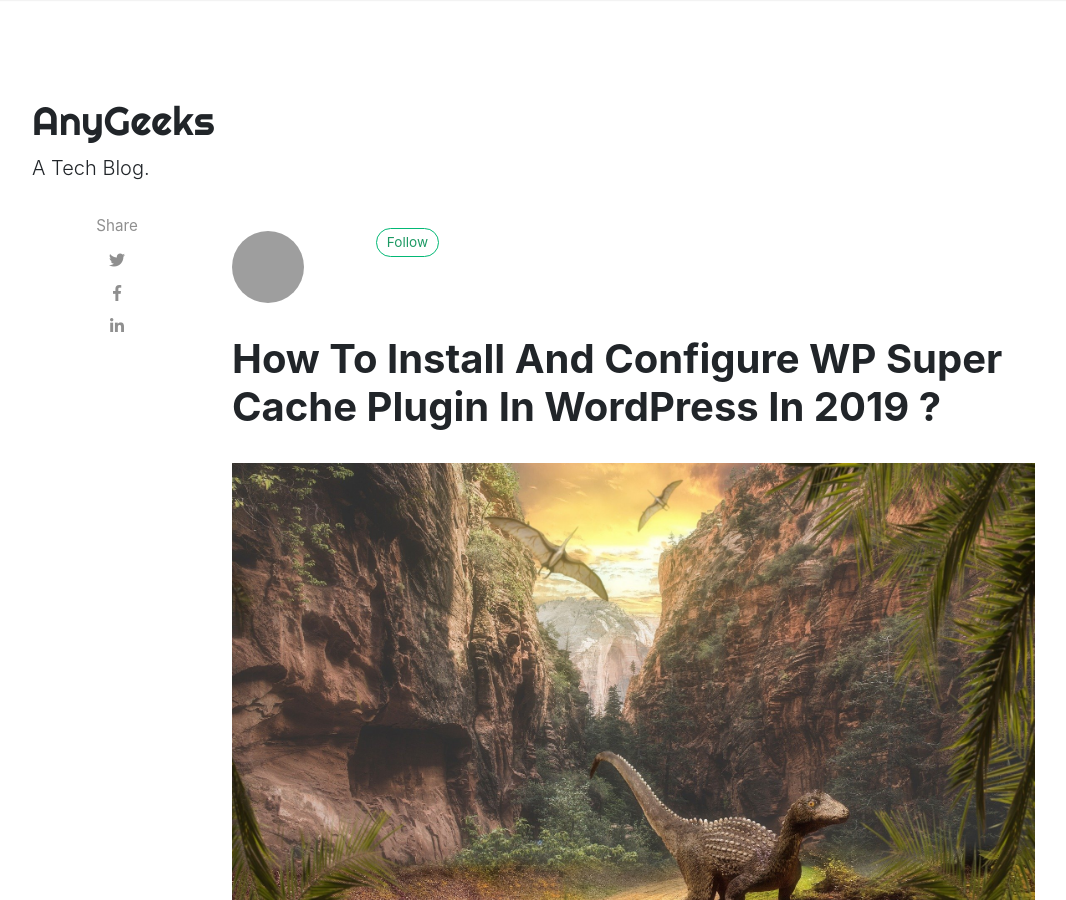
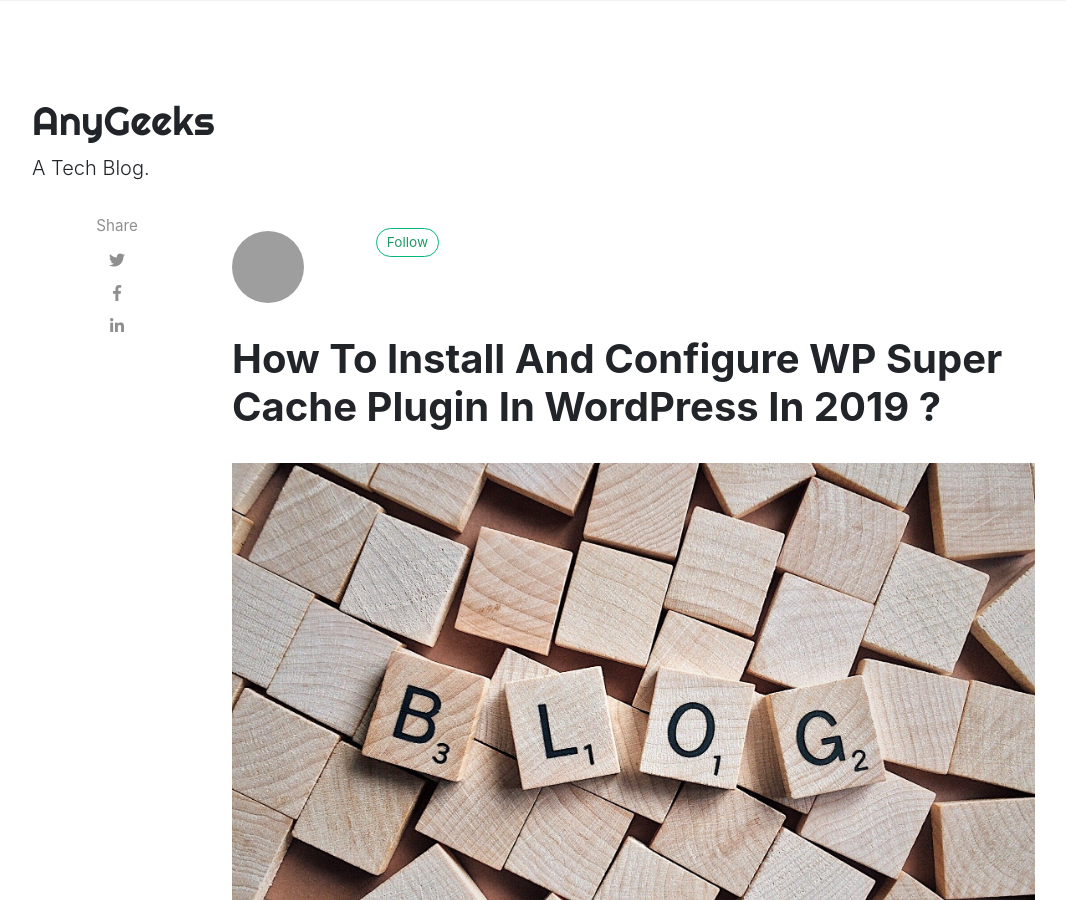
Before and after one commit to GeekyRahul/test, a Jekyll site: the page built from _posts/2019-09-30-how-to-install-and-configure-wp-super-cache-plugin-in-wordpress-in-2019.markdown, in a window 1280 px wide and 900 px high. Shown: the whole window, without its empty margins (53-1119 px from the left). Built offline with Jekyll 4.4.1, drawn with Linux system fonts in a browser that asks for light colours; nearby versions of some CDN libraries; comment, search, counter and statistics services are not loaded; grey boxes are pictures that could not be loaded.

Commit message:
Update 2019-09-30-how-to-install-and-configure-wp-super-cache-plugin-in-wordpress-in-2019.markdown

```diff
--- a/_posts/2019-09-30-how-to-install-and-configure-wp-super-cache-plugin-in-wordpress-in-2019.markdown
+++ b/_posts/2019-09-30-how-to-install-and-configure-wp-super-cache-plugin-in-wordpress-in-2019.markdown
@@ -1,9 +1,10 @@
 ---
 layout: post
 title: 'How To Install And Configure WP Super Cache Plugin In WordPress In 2019 ? '
-author: rahul
+author: Rahul
 categories: blogging
-image: assets/images/landscape.jpg
+image: assets/images/blog.jpg
+permalink: /:categories/:title
 comments : false
 ---
 What is WP Super Cache?
```
